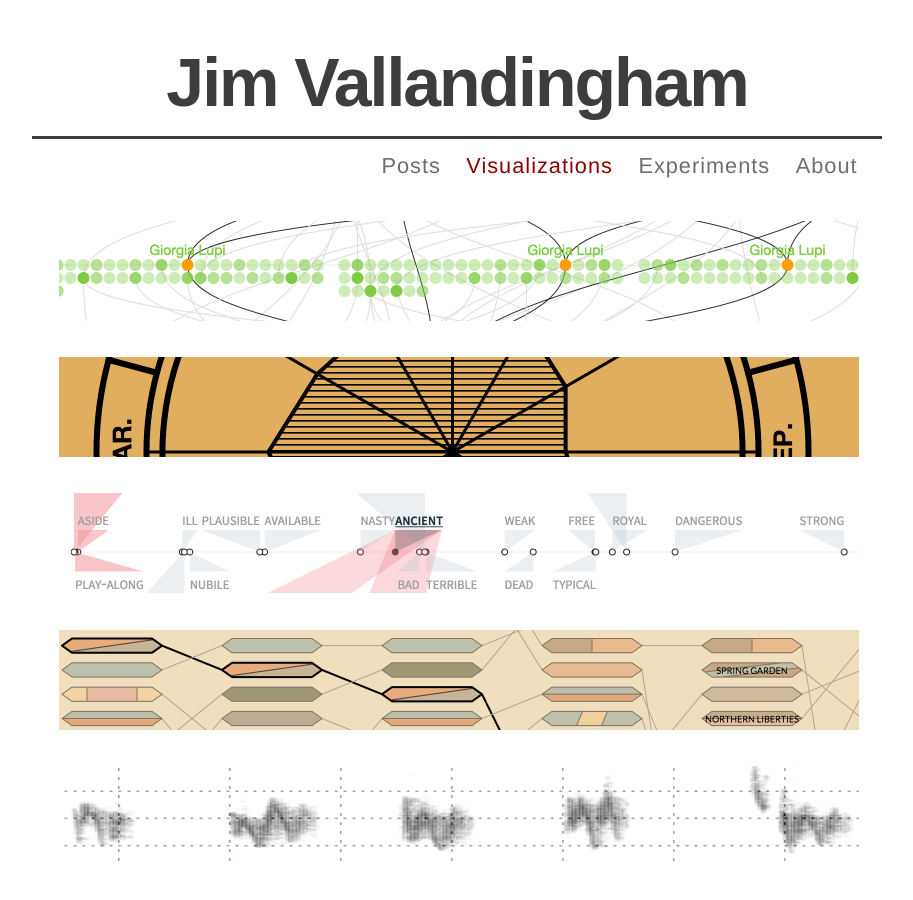
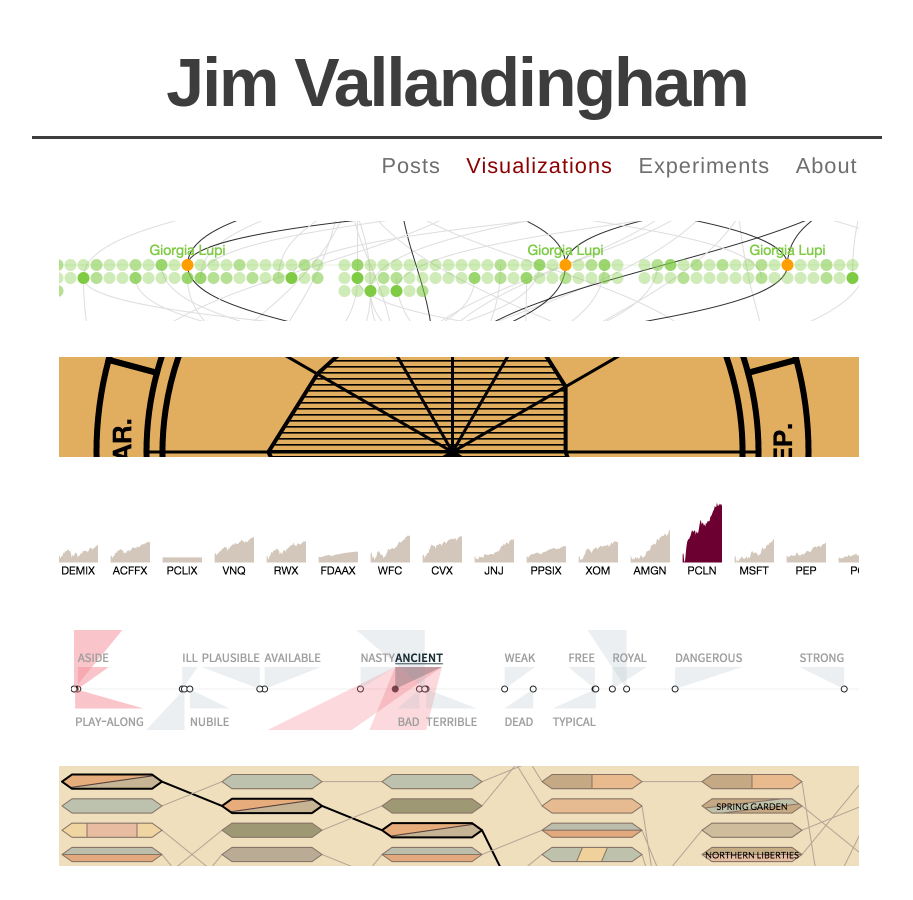
Before and after one commit to vlandham/vlandham.github.com, a Jekyll site: the page built from vis/index.html, in a window 1280 px wide. Shown: the top 900 px of the page, without its empty margins (183-1096 px from the left). Built offline with Jekyll 4.4.1, drawn with Linux system fonts in a browser that asks for light colours; nearby versions of some CDN libraries; some web fonts are replaced; library files that are not in the unit come from our copies; Markdown is read by kramdown in place of the engine named in the settings.

Commit message:
stock display

```diff
--- a/vis/index.html
+++ b/vis/index.html
@@ -32,6 +32,21 @@
     <br/>
     <br/>
     <p><a class="post_title" href="http://vallandingham.me/experiments/">Experiments!</a></p>
+  </div>
+</div>
+<div name="stocks" id="stocks" class="section">
+  <a href="#" class="banner-toggle"><img class="banner" src="/images/vis/banners/stocks.png"></a>
+  <div class="details" style="display:none;">
+    <h2>Stock Display</h2>
+    <div class="thumbnail left">
+      <a href="http://vallandingham.me/stock_display/"><img src="http://vallandingham.me/images/vis/stock_thumb.png" alt="image for Experiments"/></a>
+    </div>
+    <p>An Interactive exploriation of a set of stocks in a hypothetical portfolio</p>
+    <br/>
+    <br/>
+    <br/>
+    <br/>
+    <p><a class="post_title" href="http://vallandingham.me/stock_display/">Stock Display</a></p>
   </div>
 </div>
 <div name="stereotropes" id="stereotropes" class="section">
```
Also changed, not shown: other parts of vis/index.html (+1 -1 lines), images/vis/banners/stocks.png (added), images/vis/stock_thumb.png (added).
